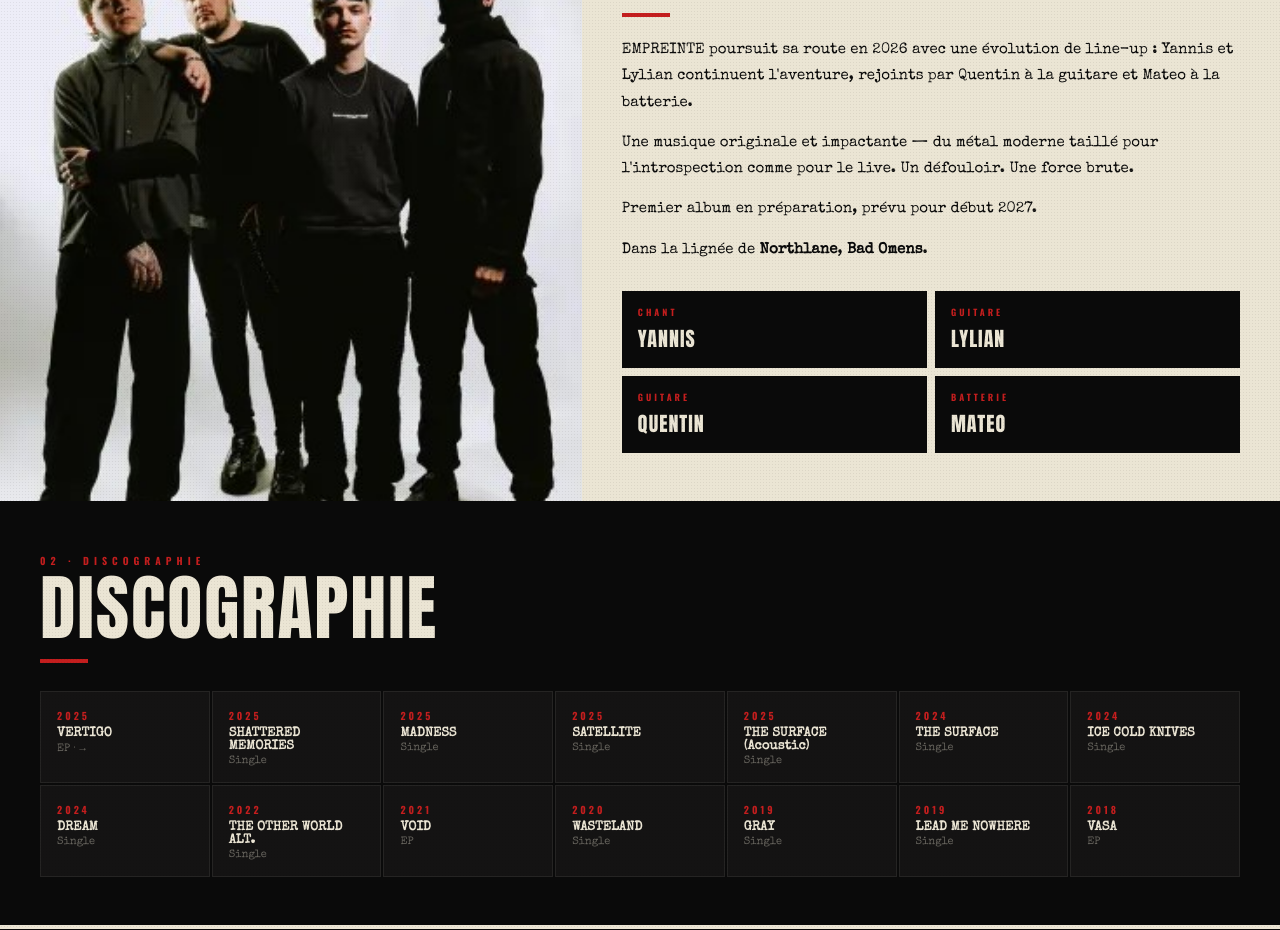
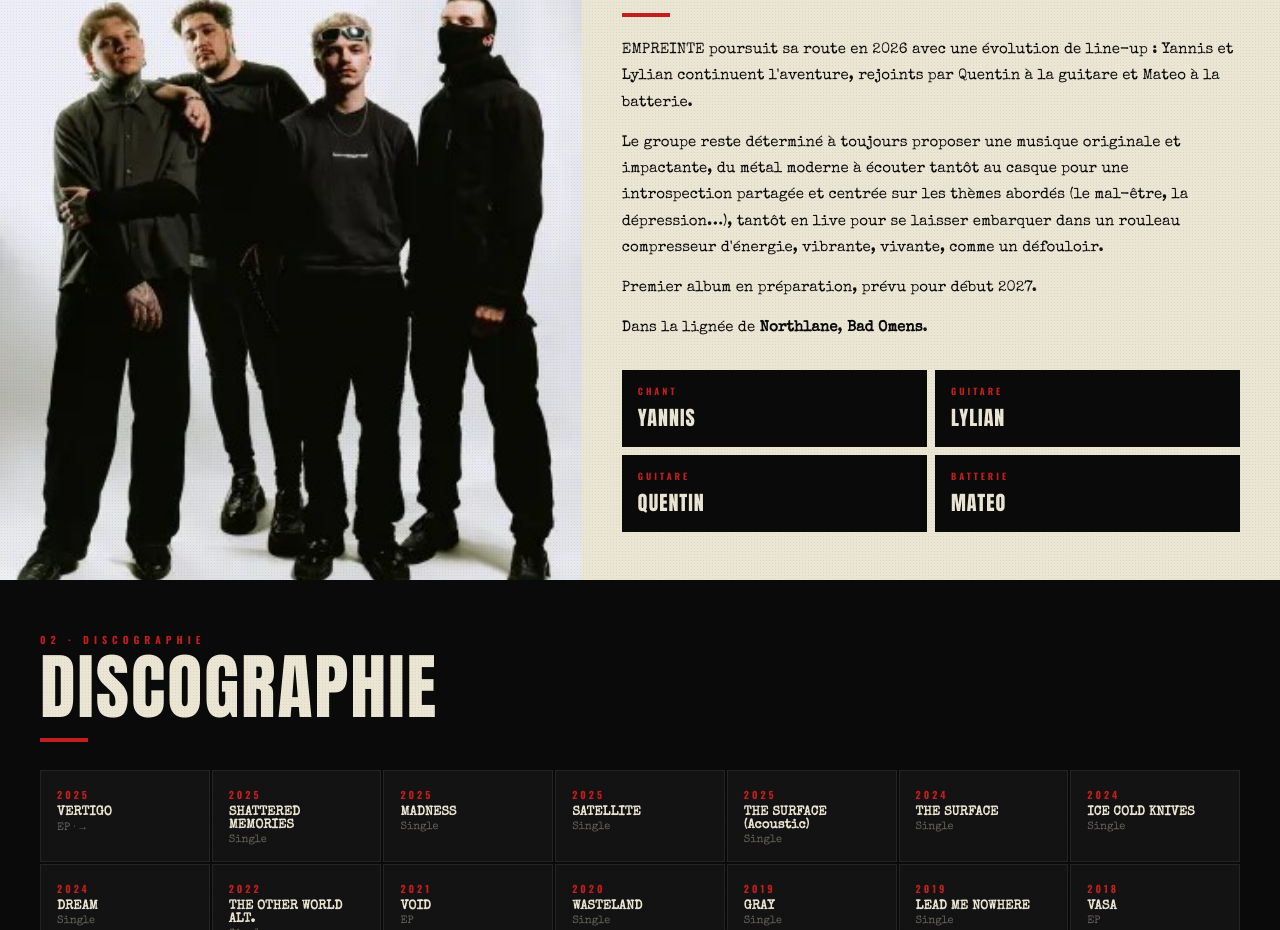
Before and after one commit to BrownGreg/carillon_label, a React (Vite) app in the folder app/: page /epk/empreinte in a window 1280 px wide. Shown: the part 1500-2430 px from the top of the page. Built offline with nearby package versions, Linux system fonts and the light colour scheme; a web font is replaced by a local one.

Commit message:
content: bio Empreinte — texte officiel du groupe
Co-Authored-By: Claude Sonnet 4.6 <noreply@anthropic.com>

```diff
--- a/app/src/pages/EpkEmpreintePage.jsx
+++ b/app/src/pages/EpkEmpreintePage.jsx
@@ -695,8 +695,11 @@ export default function EpkEmpreintePage() {
               et Mateo à la batterie.
             </p>
             <p>
-              Une musique originale et impactante — du métal moderne taillé pour
-              l'introspection comme pour le live. Un défouloir. Une force brute.
+              Le groupe reste déterminé à toujours proposer une musique originale
+              et impactante, du métal moderne à écouter tantôt au casque pour une
+              introspection partagée et centrée sur les thèmes abordés (le mal-être,
+              la dépression…), tantôt en live pour se laisser embarquer dans un
+              rouleau compresseur d'énergie, vibrante, vivante, comme un défouloir.
             </p>
             <p>
               Premier album en préparation, prévu pour début 2027.
```
